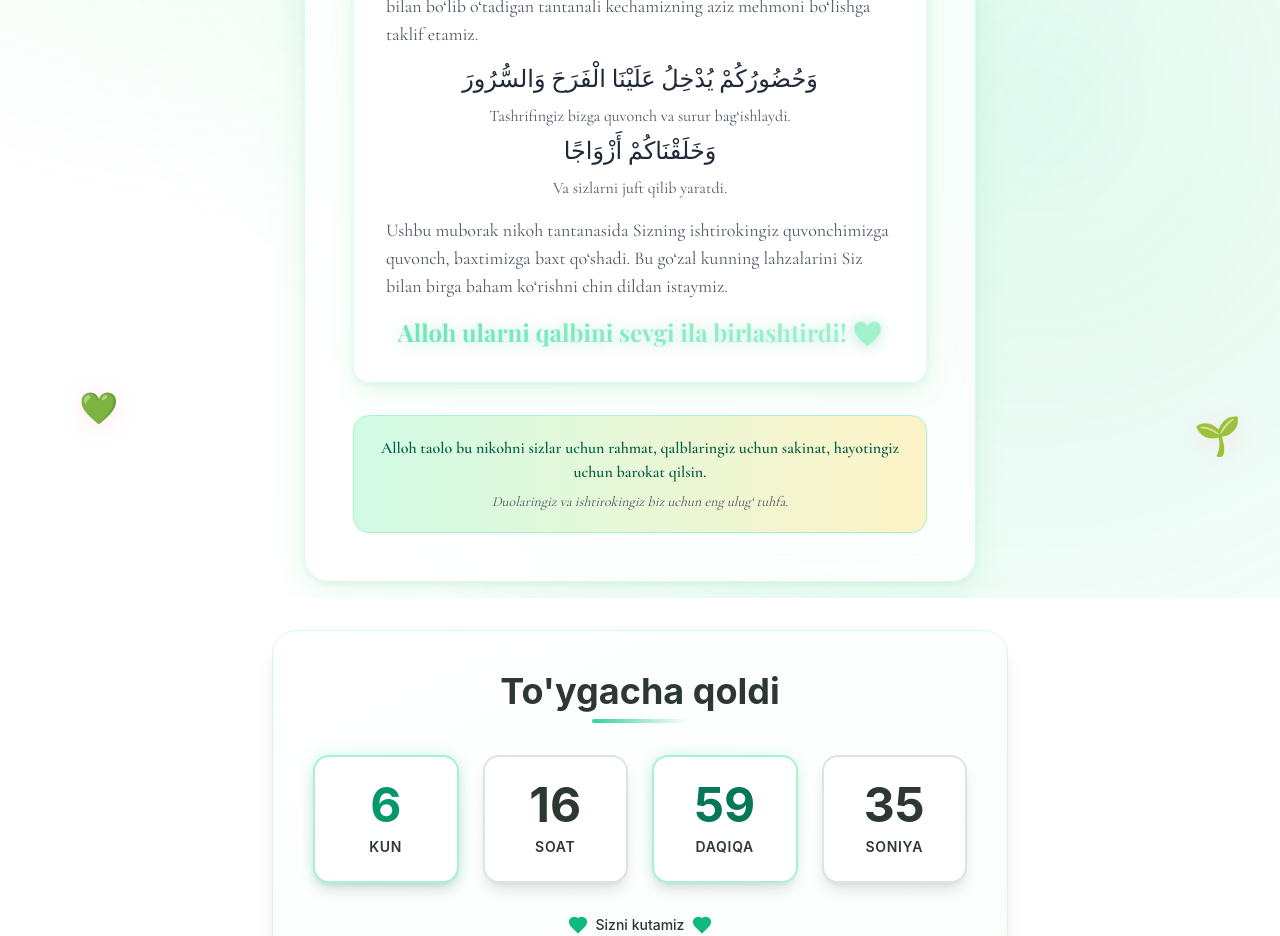
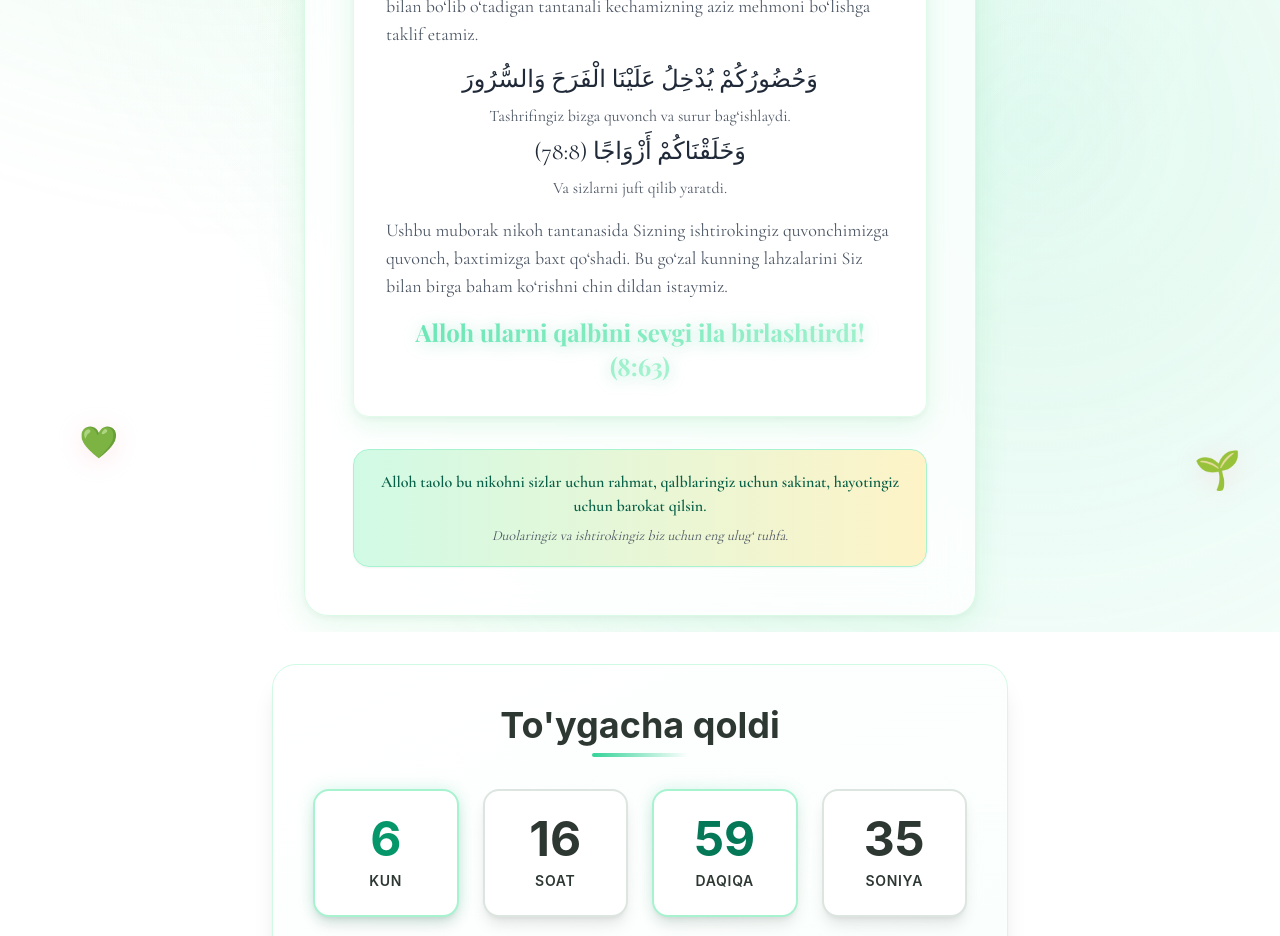
Before and after one commit to aazamjohn1/wedding, a Next.js app: page / in a window 1280 px wide. Shown: the part 1020-1956 px from the top of the page. Built offline with nearby package versions, Linux system fonts and the light colour scheme; no server answers; the database is empty; a web font is replaced by a local one.

Commit message:
initial commit

```diff
--- a/components/personalized-header.tsx
+++ b/components/personalized-header.tsx
@@ -129,7 +129,7 @@ export default function PersonalizedHeader({ weddingInfo, guestName }: Personali
       </p>
 
       <p className="font-arabic text-xl md:text-2xl text-gray-800 mt-4">
-        وَخَلَقْنَاكُمْ أَزْوَاجًا
+       (78:8) وَخَلَقْنَاكُمْ أَزْوَاجًا
       </p>
       <p className="text-sm md:text-base text-gray-600">
          Va sizlarni juft qilib yaratdi.
@@ -145,7 +145,7 @@ export default function PersonalizedHeader({ weddingInfo, guestName }: Personali
 
     <p className="text-center mt-6">
       <span className="romantic-glow-text font-playfair font-bold text-xl md:text-2xl">
-        Alloh ularni qalbini sevgi ila birlashtirdi! ❤️
+        Alloh ularni qalbini sevgi ila birlashtirdi! (8:63)
       </span>
     </p>
   </div>
```
